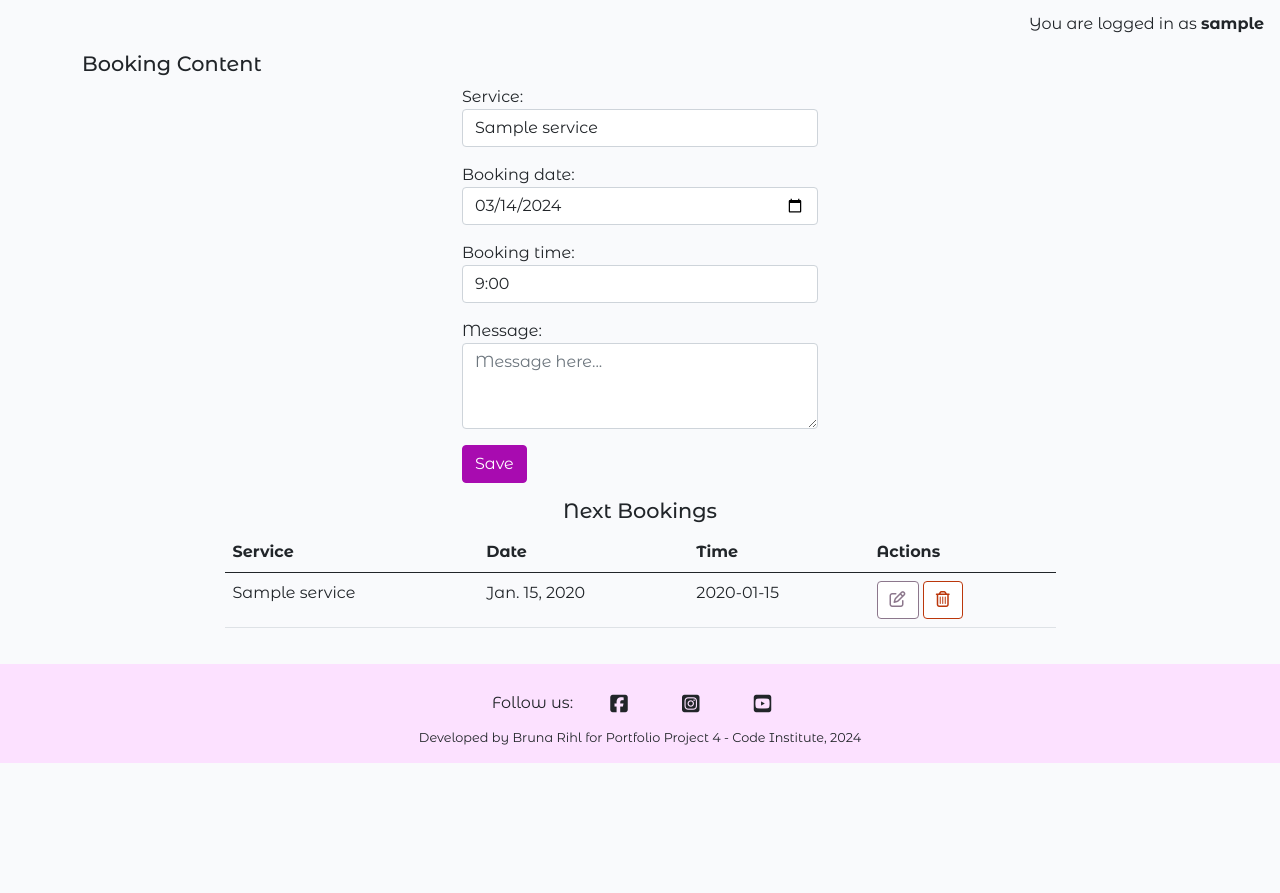
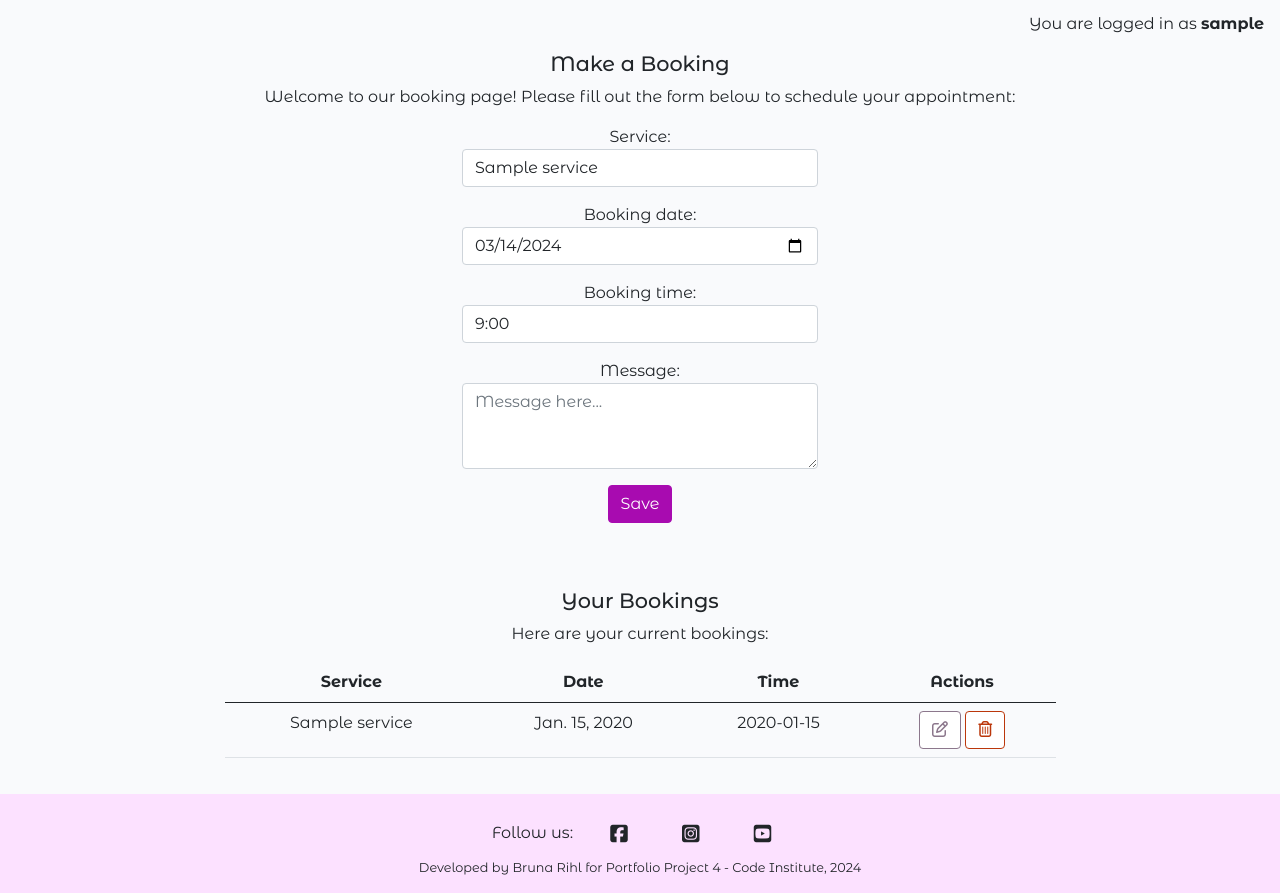
Before and after one commit to BrunaRihl/starlight-consultations, a Django app: page /booking/ in a window 1280 px wide. Shown: the part 84-977 px from the top of the page. Before the commit the page ends 847 px from the top, so only its background shows below. Run offline with Django 3.2, Linux system fonts and the light colour scheme; a user stored in the database is signed in; tables that the repository leaves empty hold one stand-in row (values such as "Sample post"); some libraries are stand-ins or nearby versions; some web fonts are replaced.

Commit message:
feat: add cancellation buttons and messages to booking templates

```diff
--- a/booking/templates/booking.html
+++ b/booking/templates/booking.html
@@ -2,9 +2,10 @@
 {% block content %}
 {% load static %}
 
-<section class="container">
-  <h2 class="">Booking Content</h2>
-  <div class="row justify-content-center">
+<section class="container text-center">
+  <h2>Make a Booking</h2>
+  <p>Welcome to our booking page! Please fill out the form below to schedule your appointment:</p>
+<div class="row justify-content-center">
       <div class="col-md-4">
           <!-- Start of booking form -->
           <form method="post" action="{% url 'create_booking' %}" class="mb-3">
@@ -16,11 +17,12 @@
       </div>
   </div>
 </section>
-<section class="container margin-bottom-div">
+<section class="container margin-bottom-div margin-top-div text-center">
   <div class="row justify-content-center">
     <div class="col-md-9 col-12">
-      <h2 class="text-center">Next Bookings</h2>
-      <div class="table-responsive">
+      <h2>Your Bookings</h2>
+      <p>Here are your current bookings:</p>
+        <div class="table-responsive">
         <table class="table">
           <thead>
             <tr>
```
Also changed, not shown: booking/templates/delete_booking.html (+5 -3 lines), booking/templates/edit_booking.html (+6 -3 lines).
